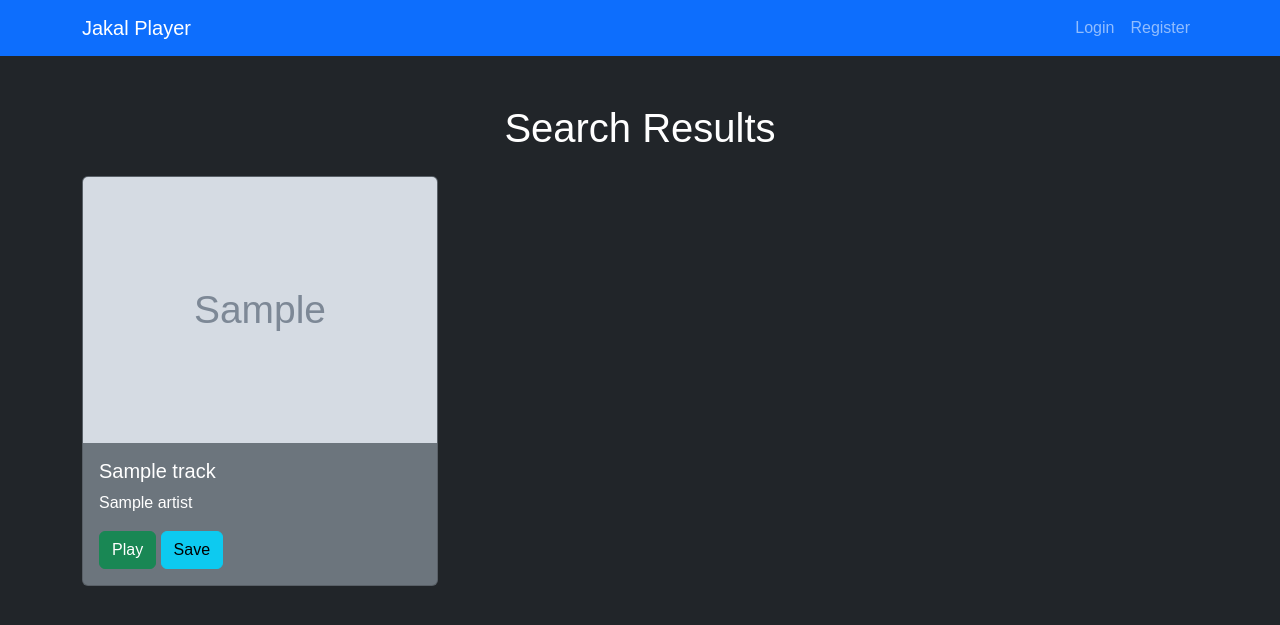
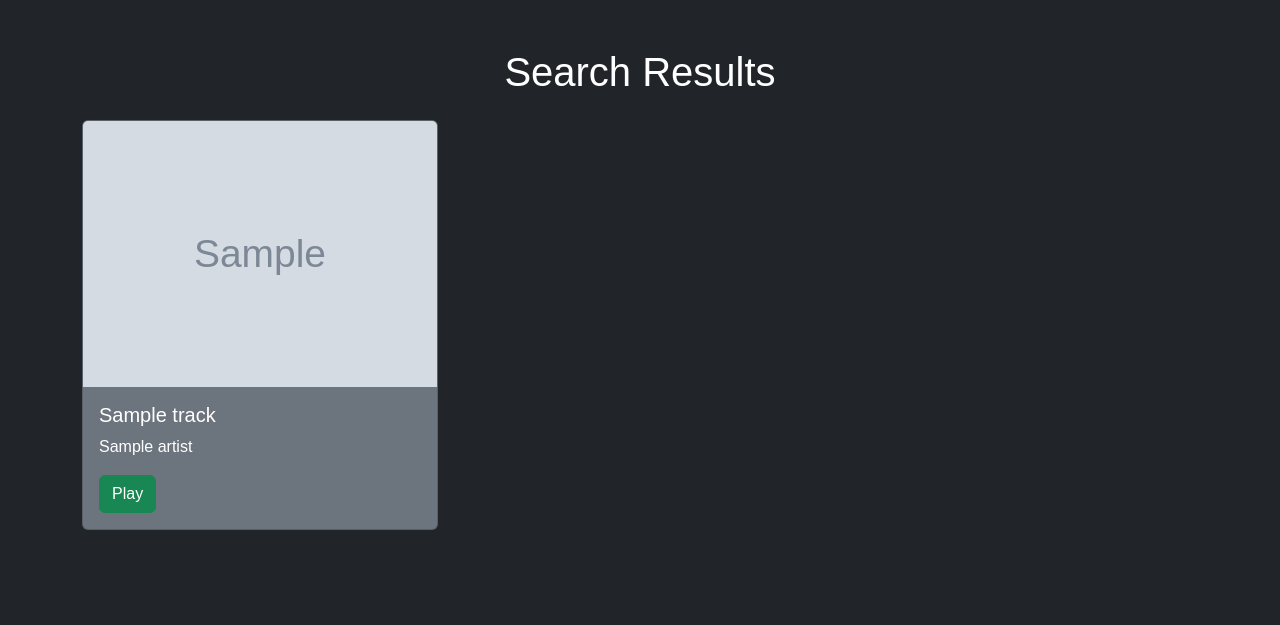
Before and after one commit to MrReza69/jakal, a Flask app: template templates/results.html in a window 1280 px wide. Shown: the top 625 px of the page. Run offline with Flask 3, Linux system fonts and the light colour scheme; the template is opened without the code that fills it: most values are stand-ins (such as "Sample title", 1, 10 or a date in 2020); grey boxes marked "Sample" are stand-in pictures.

Commit message:
Update results.html

```diff
--- a/templates/results.html
+++ b/templates/results.html
@@ -3,42 +3,23 @@
 <head>
     <meta charset="UTF-8">
     <meta name="viewport" content="width=device-width, initial-scale=1.0">
-    <title>Search Results || Jakal Music Player</title>
+    <title>Search Results</title>
     <link href="https://cdn.jsdelivr.net/npm/bootstrap@5.3.0/dist/css/bootstrap.min.css" rel="stylesheet">
+    <link rel="stylesheet" href="https://cdnjs.cloudflare.com/ajax/libs/animate.css/4.1.1/animate.min.css">
     <link rel="stylesheet" href="{{ url_for('static', filename='css/styles.css') }}">
 </head>
-        <nav class="navbar navbar-expand-lg navbar-dark bg-primary">
-    <div class="container">
-        <a class="navbar-brand" href="{{ url_for('index') }}">Jakal Player</a>
-        <div class="navbar-nav">
-            {% if current_user.is_authenticated %}
-                <a class="nav-link" href="{{ url_for('profile') }}">Dashboard</a>
-                <a class="nav-link" href="{{ url_for('logout') }}">Logout</a>
-            {% else %}
-                <a class="nav-link" href="{{ url_for('login') }}">Login</a>
-                <a class="nav-link" href="{{ url_for('register') }}">Register</a>
-            {% endif %}
-        </div>
-    </div>
-</nav>
 <body class="bg-dark text-white">
     <div class="container py-5">
         <h1 class="text-center mb-4 animate__animated animate__fadeIn">Search Results</h1>
         <div class="row">
             {% for track in tracks %}
-<div class="col-md-6 col-lg-4 mb-4">
+            <div class="col-md-6 col-lg-4 mb-4 animate__animated animate__fadeInUp">
                 <div class="card bg-secondary text-white h-100">
                     <img src="{{ track['album']['images'][0]['url'] }}" class="card-img-top" alt="{{ track['name'] }}">
                     <div class="card-body">
                         <h5 class="card-title">{{ track['name'] }}</h5>
                         <p class="card-text">{{ track['artists'][0]['name'] }}</p>
                         <a href="{{ url_for('play', track_id=track['id']) }}" class="btn btn-success">Play</a>
-            <form method="POST" action="{{ url_for('save_track') }}" class="d-inline">
-                <input type="hidden" name="track_id" value="{{ track['id'] }}">
-                <input type="hidden" name="track_name" value="{{ track['name'] }}">
-                <input type="hidden" name="artist_name" value="{{ track['artists'][0]['name'] }}">
-                <button type="submit" class="btn btn-info">Save</button>
-            </form>
                     </div>
                 </div>
             </div>
```
Lines whose indentation alone changed are shown as unchanged.
